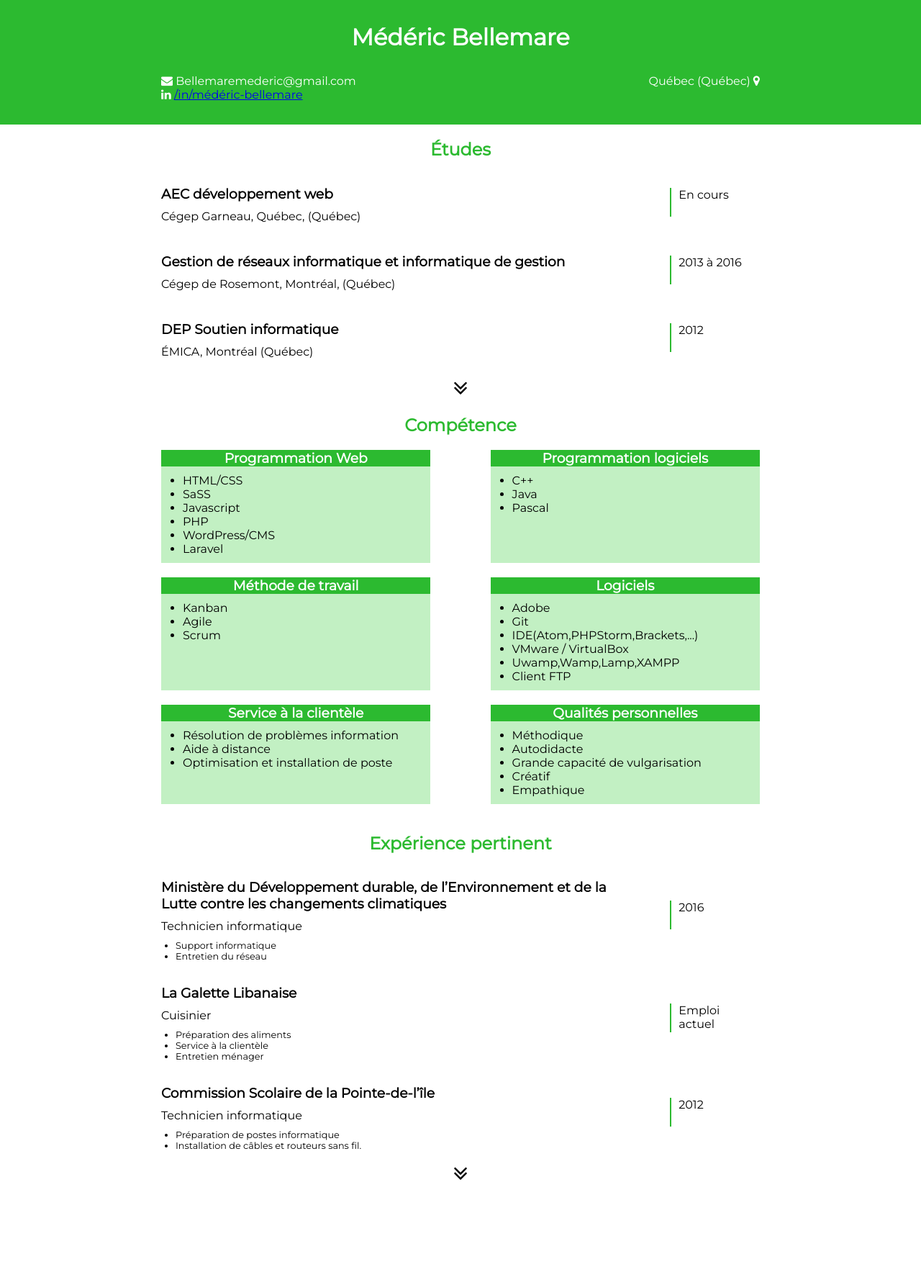
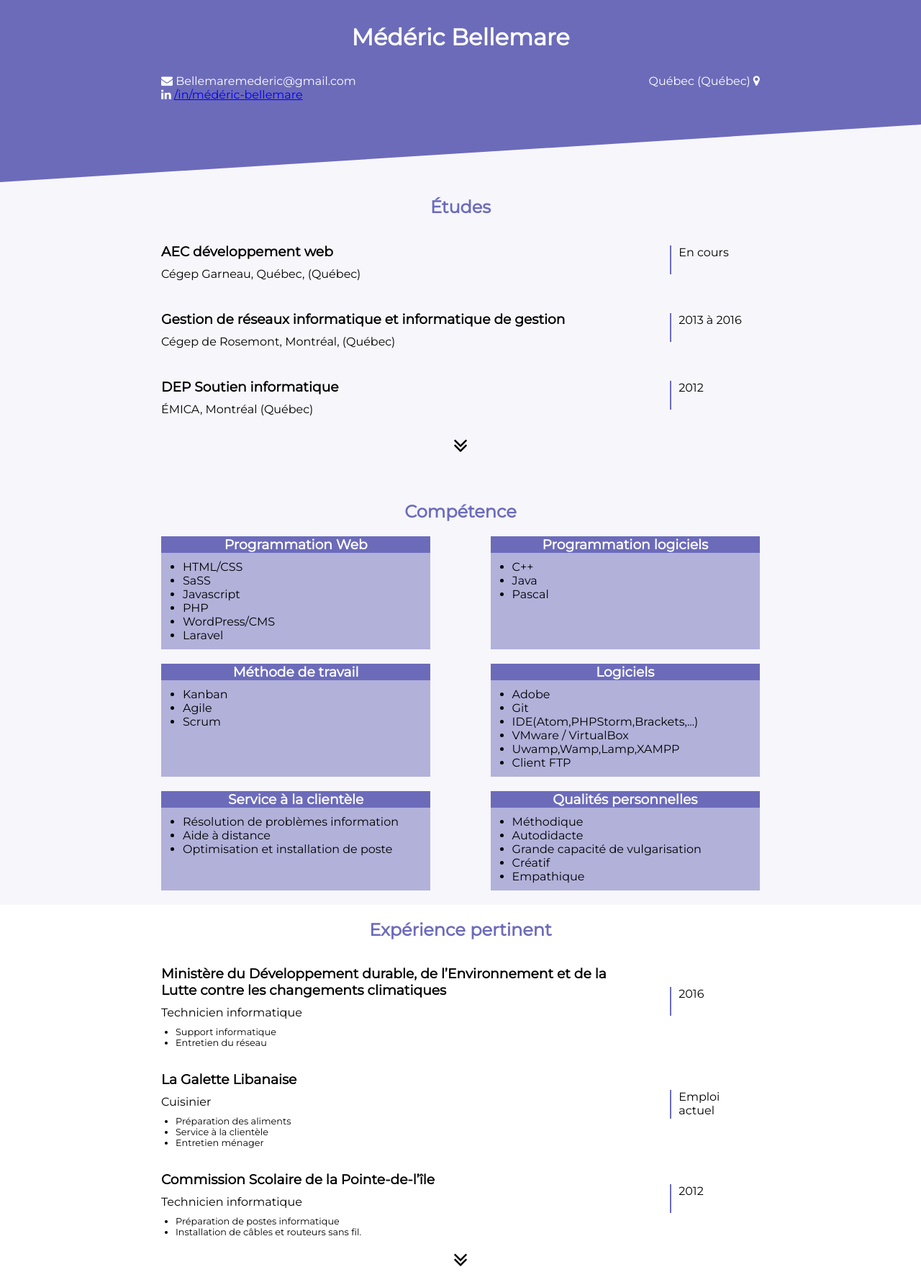
Before and after one commit to BellemareMederic/CV, a PHP site: page / in a window 1280 px wide. Shown: the whole page at 72% size. Before the commit the page ends 1639 px from the top, so only its background shows below. Run offline with PHP 8.4, Linux system fonts and the light colour scheme; some libraries are stand-ins or nearby versions.

Commit message:
pre flex column

```diff
--- a/css/style.css
+++ b/css/style.css
@@ -1,5 +1,8 @@
 @charset "UTF-8";
 @import url("https://fonts.googleapis.com/css?family=Montserrat");
+/*Couleur du site*/
+/*Largeur des container selon le breakpoint*/
+/*Breakpoint min-width*/
 /*!
  *  Font Awesome 4.7.0 by @davegandy - http://fontawesome.io - @fontawesome
  *  License - http://fontawesome.io/license (Font: SIL OFL 1.1, CSS: MIT License)
@@ -2352,7 +2355,7 @@ ul {
       max-width: 65vw; } }
 
 section .titreSection {
-  color: #2CBA30;
+  color: #6c6bba;
   text-align: center; }
 
 .more {
@@ -2389,7 +2392,7 @@ section .titreSection {
     flex-shrink: 0;
     display: none;
     height: 40px;
-    border-left: 2px solid #2CBA30;
+    border-left: 2px solid #6c6bba;
     width: 10%; }
     .entry .date p {
       margin: 0 5px; }
@@ -2407,7 +2410,7 @@ section .titreSection {
     left: 0;
     content: "";
     width: 100vw;
-    border-bottom: 2px #c2f0c3 solid; }
+    border-bottom: 2px #f6f6fb solid; }
     @media (min-width: 576px) {
       .entry::after {
         display: none; } }
@@ -2429,7 +2432,7 @@ section .titreSection {
   .page-jmp {
     page-break-before: always; } }
 header {
-  background-color: #2CBA30;
+  background-color: #6c6bba;
   color: white; }
   header .infoGeneral {
     padding: 4vh 0;
@@ -2448,26 +2451,61 @@ h1 {
   text-align: center;
   margin: 0; }
 
-.flex {
+#etudes {
+  position: relative;
+  background-color: #f6f6fb; }
+  @media (min-width: 768px) {
+    #etudes {
+      padding: 5vh 0 2vh; }
+      #etudes .triangle {
+        /*Par Médéric Bellemare*/
+        /*ne pas oublier de mettre le parent du triangle
+        en position relative*/
+        position: absolute;
+        width: 0;
+        height: 0;
+        border-style: solid;
+        top: 0;
+        left: 0;
+        border-width: 0 0 5vh 100vw;
+        border-color: transparent transparent transparent #6c6bba; } }
+  @media (min-width: 992px) {
+    #etudes {
+      padding: 10vh 0 5vh; }
+      #etudes .triangle {
+        /*Par Médéric Bellemare*/
+        /*ne pas oublier de mettre le parent du triangle
+        en position relative*/
+        position: absolute;
+        width: 0;
+        height: 0;
+        border-style: solid;
+        top: 0;
+        left: 0;
+        border-width: 0 0 10vh 100vw;
+        border-color: transparent transparent transparent #6c6bba; } }
+
+#competance {
+  background-color: #f6f6fb; }
+  #competance .flex {
     display: flex;
     justify-content: space-between;
     flex-wrap: wrap;
     align-content: stretch; }
-
-.card {
+  #competance .card {
     width: 100%;
     margin-bottom: 20px;
-  background-color: #c2f0c3; }
+    background-color: #b1b1da; }
     @media (min-width: 768px) {
-    .card {
+      #competance .card {
         width: 45%; } }
-  .card h3 {
-    background-color: #2CBA30;
+    #competance .card h3 {
+      background-color: #6c6bba;
       color: white;
       padding: 0;
       margin: 0;
       text-align: center; }
-  .card ul {
+    #competance .card ul {
       padding: 10px 30px;
       list-style-type: disc;
       color: black; }
--- a/includes/section/etude.section.php
+++ b/includes/section/etude.section.php
@@ -10,6 +10,7 @@
 
 ?>
 <section id="etudes">
+    <div class="triangle"></div>
     <div class="container">
         <h2 class="titreSection">Études</h2>
         <ul>
--- a/sass/_competence.scss
+++ b/sass/_competence.scss
@@ -1,3 +1,5 @@
+#competance{
+  background-color: $deuxiemeCouleur;
   .flex{
     display: flex;
     justify-content: space-between;
@@ -6,11 +8,11 @@
   }
   .card{
     width: 100%;
+    margin-bottom: 20px;
+    background-color:lighten($premiereCouleur, 20%);
     @include tablet{
       width: 45%;
     }
-  margin-bottom: 20px;
-  background-color:lighten($premiereCouleur, 40%);
     h3{
       background-color: $premiereCouleur;
       color:lighten($premiereCouleur, 90%);
@@ -19,9 +21,9 @@
       text-align: center;
     }
     ul{
-
       padding: 10px 30px;
       list-style-type: disc;
       color:black;
     }
   }
+}
--- /dev/null
+++ b/sass/_etudes.scss
@@ -0,0 +1,16 @@
+#etudes{
+  position: relative;
+  background-color: $deuxiemeCouleur;
+  @include tablet{
+    padding:5vh 0 2vh;
+    .triangle{
+      @include triangle("top-left",$premiereCouleur,5vh,100vw);
+    }
+  }
+  @include desktop{
+    padding:10vh 0 5vh;
+    .triangle{
+      @include triangle("top-left",$premiereCouleur,10vh,100vw);
+    }
+  }
+}
--- a/sass/_header.scss
+++ b/sass/_header.scss
@@ -8,7 +8,6 @@ header{
     flex-direction: row;
     justify-content: space-between;
   }
-
   ul{
     list-style: none;
     margin:0;
--- a/sass/_variable.scss
+++ b/sass/_variable.scss
@@ -1,4 +1,14 @@
-$premiereCouleur : #2CBA30  !default;
+/*Couleur du site*/
+$premiereCouleur : #6c6bba !default;
+$deuxiemeCouleur : lighten($premiereCouleur, 40%) !default;
 
+
+/*Largeur des container selon le breakpoint*/
 $containerSizeDesktop:65vw !default;
 $containerSizeMobile:90vw !default;
+
+/*Breakpoint min-width*/
+$break-small:576px;
+$break-tablet:768px;
+$break-desktop:992px;
+$break-large:1200px;
--- a/sass/style.scss
+++ b/sass/style.scss
@@ -2,7 +2,9 @@
 @import "variable";
 @import "mixin";
 @import "fontawsome/font-awesome";
+@import "triangle";
 @import "general";
 @import "header";
+@import "etudes";
 @import "experience";
 @import "competence";
```
Also changed, not shown: sass/_mixin.scss (+4 -4 lines), sass/_triangle.scss (+1 -50 lines), 1 other file. Lines whose indentation alone changed are shown as unchanged.
